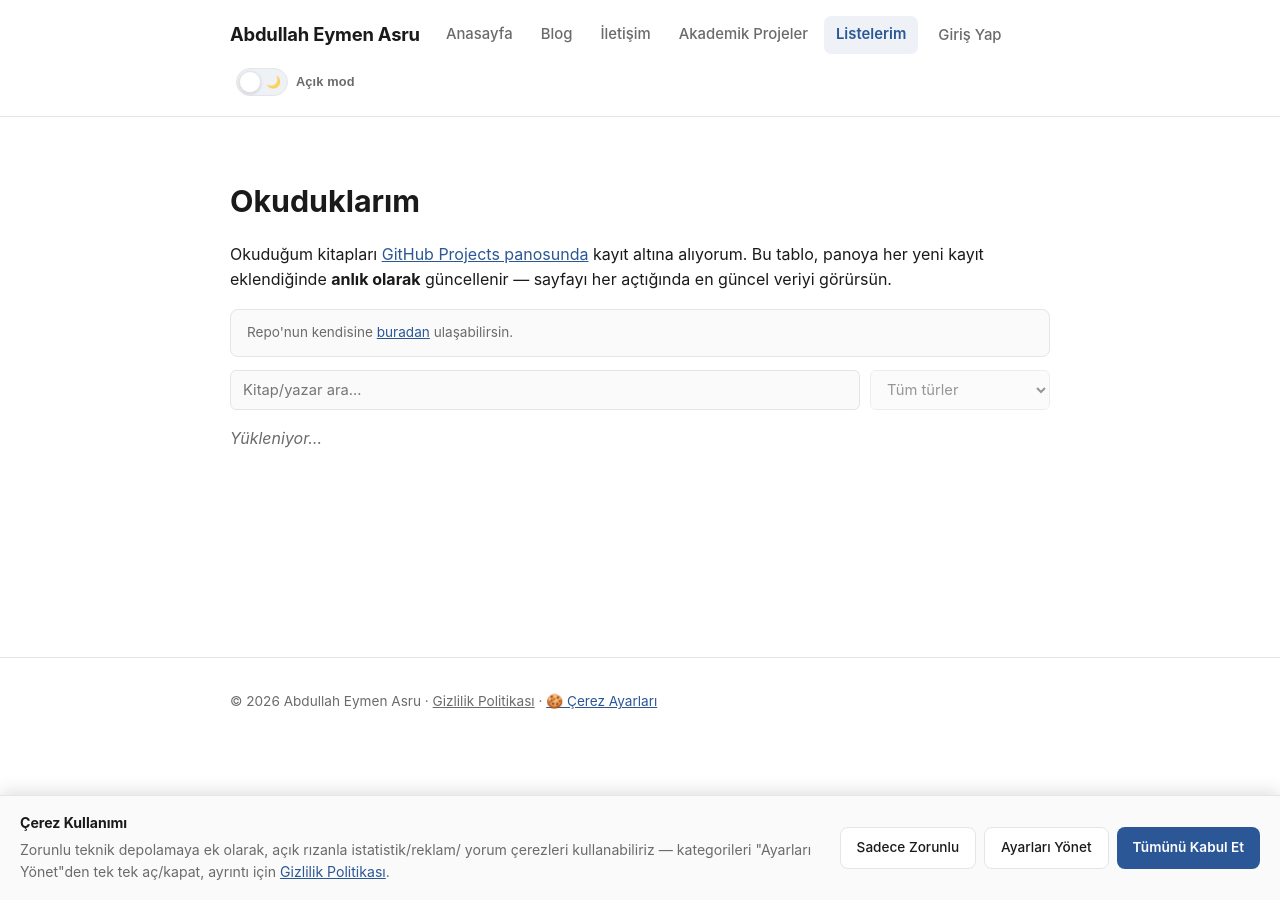
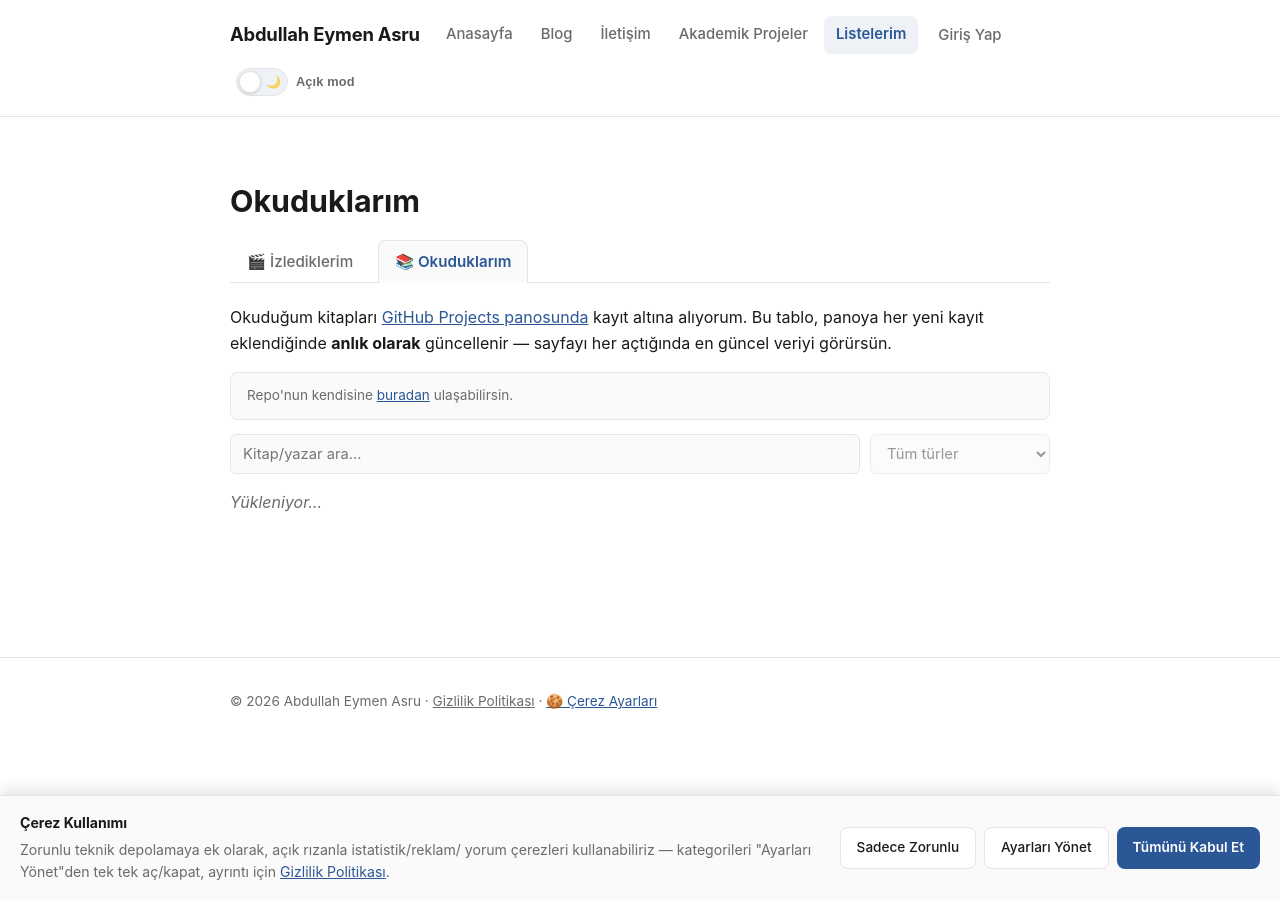
Before and after one commit to abdullah-eymen-asru/abdullah-eymen-asru.github.io, a Jekyll site: the page built from icerik/okuduklarim.md, in a window 1280 px wide. Built offline with Jekyll 4.4.1, drawn with Linux system fonts in a browser that asks for light colours.

Commit message:
Enhance 'Okuduklarım' page with navigation links
Added navigation links for 'Izlediklerim' and 'Okuduklarım' sections.

```diff
--- a/icerik/okuduklarim.md
+++ b/icerik/okuduklarim.md
@@ -5,6 +5,12 @@ permalink: "/icerik/okuduklarim.html"
 ---
 
 <h1>Okuduklarım</h1>
+
+<div class="listeler-sekmeler">
+  <a href="/icerik/izlediklerim.html" class="sekme-btn">🎬 İzlediklerim</a>
+  <a href="/icerik/okuduklarim.html" class="sekme-btn aktif">📚 Okuduklarım</a>
+</div>
+
 <p>
   Okuduğum kitapları
   <a href="{{ site.okuma_projects_url }}" target="_blank" rel="noopener noreferrer">GitHub Projects panosunda</a>
```
